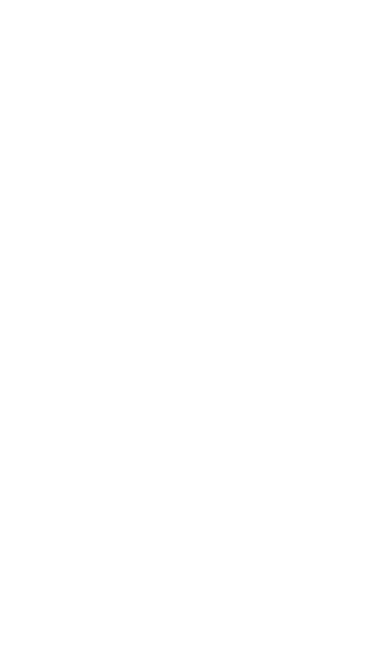
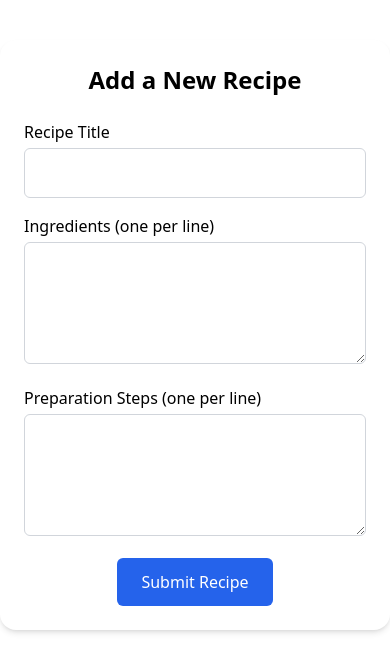
Before and after one commit to Ozioma-Marylinda/alx-fe-reactjs, a React app in the folder recipe-sharing-platform/: page /add-recipe in a window 390 px wide. Before the commit this address had no page. Shown: the top 672 px of the page. Built offline with nearby package versions, Linux system fonts and the light colour scheme; the HTML template or start-up script is replaced by a standard one.

Commit message:
Implementing a Responsive Form to Add New Recipes

```diff
--- a/recipe-sharing-platform/src/App.jsx
+++ b/recipe-sharing-platform/src/App.jsx
@@ -1,6 +1,8 @@
 import { BrowserRouter as Router, Routes, Route } from "react-router-dom";
 import HomePage from "./components/HomePage";
 import RecipeDetail from "./components/RecipeDetail";
+import AddRecipeForm from "./components/AddRecipeForm";
+
 
 function App() {
   return (
@@ -8,6 +10,7 @@
       <Routes>
         <Route path="/" element={<HomePage />} />
         <Route path="/recipe/:id" element={<RecipeDetail />} />
+        <Route path="/add-recipe" element={<AddRecipeForm />} />
       </Routes>
     </Router>
   );
--- /dev/null
+++ b/recipe-sharing-platform/src/components/AddRecipeForm.jsx
@@ -0,0 +1,104 @@
+import { useState } from "react";
+
+const AddRecipeForm = () => {
+  const [title, setTitle] = useState("");
+  const [ingredients, setIngredients] = useState("");
+  const [steps, setSteps] = useState("");
+  const [errors, setErrors] = useState({});
+
+  const handleSubmit = (e) => {
+    e.preventDefault();
+
+    const newErrors = {};
+    if (!title.trim()) newErrors.title = "Title is required";
+    if (!ingredients.trim() || ingredients.split("\n").length < 2)
+      newErrors.ingredients = "Enter at least 2 ingredients";
+    if (!steps.trim() || steps.split("\n").length < 1)
+      newErrors.steps = "Enter at least 1 preparation step";
+
+    if (Object.keys(newErrors).length > 0) {
+      setErrors(newErrors);
+      return;
+    }
+
+    console.log({ title, ingredients, steps });
+
+    setTitle("");
+    setIngredients("");
+    setSteps("");
+    setErrors({});
+    alert("Recipe submitted successfully!");
+  };
+
+  return (
+    <div className="max-w-2xl mx-auto my-10 bg-white p-6 rounded-2xl shadow-md">
+      <h2 className="text-2xl font-bold mb-6 text-center">Add a New Recipe</h2>
+      <form onSubmit={handleSubmit} className="space-y-4">
+        <div>
+          <label className="block font-medium mb-1" htmlFor="title">
+            Recipe Title
+          </label>
+          <input
+            id="title"
+            type="text"
+            value={title}
+            onChange={(e) => setTitle(e.target.value)}
+            className={`w-full p-3 border rounded-md focus:outline-none focus:ring-2 focus:ring-blue-500 ${
+              errors.title ? "border-red-500" : "border-gray-300"
+            }`}
+          />
+          {errors.title && (
+            <p className="text-red-500 text-sm mt-1">{errors.title}</p>
+          )}
+        </div>
+
+        <div>
+          <label className="block font-medium mb-1" htmlFor="ingredients">
+            Ingredients (one per line)
+          </label>
+          <textarea
+            id="ingredients"
+            value={ingredients}
+            onChange={(e) => setIngredients(e.target.value)}
+            rows={4}
+            className={`w-full p-3 border rounded-md focus:outline-none focus:ring-2 focus:ring-blue-500 ${
+              errors.ingredients ? "border-red-500" : "border-gray-300"
+            }`}
+          />
+          {errors.ingredients && (
+            <p className="text-red-500 text-sm mt-1">{errors.ingredients}</p>
+          )}
+        </div>
+
+        <div>
+          <label className="block font-medium mb-1" htmlFor="steps">
+            Preparation Steps (one per line)
+          </label>
+          <textarea
+            id="steps"
+            value={steps}
+            onChange={(e) => setSteps(e.target.value)}
+            rows={4}
+            className={`w-full p-3 border rounded-md focus:outline-none focus:ring-2 focus:ring-blue-500 ${
+              errors.steps ? "border-red-500" : "border-gray-300"
+            }`}
+          />
+          {errors.steps && (
+            <p className="text-red-500 text-sm mt-1">{errors.steps}</p>
+          )}
+        </div>
+
+        <div className="text-center">
+          <button
+            type="submit"
+            className="px-6 py-3 bg-blue-600 text-white rounded-md hover:bg-blue-700 transition"
+          >
+            Submit Recipe
+          </button>
+        </div>
+      </form>
+    </div>
+  );
+};
+
+export default AddRecipeForm;
```
